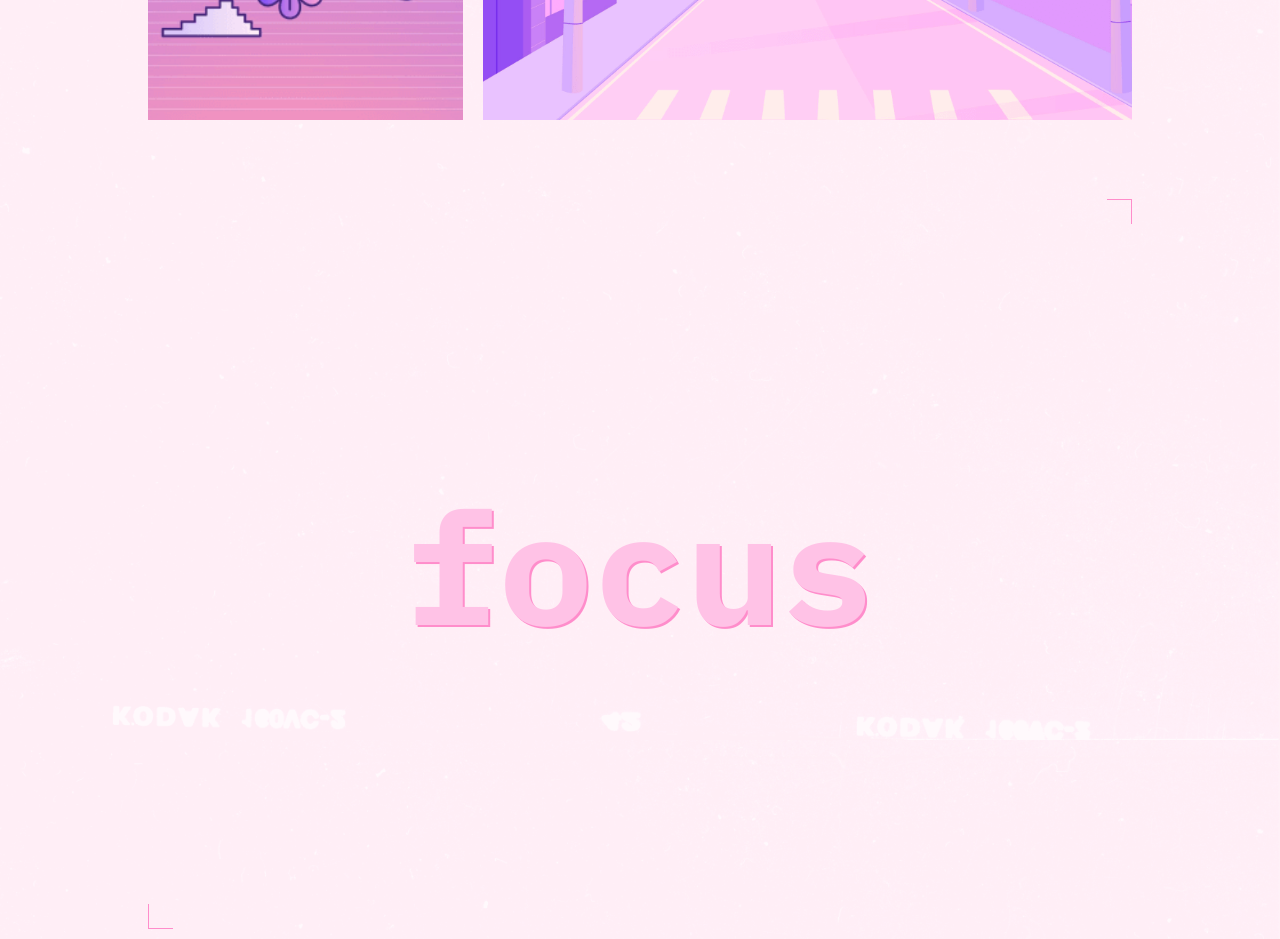
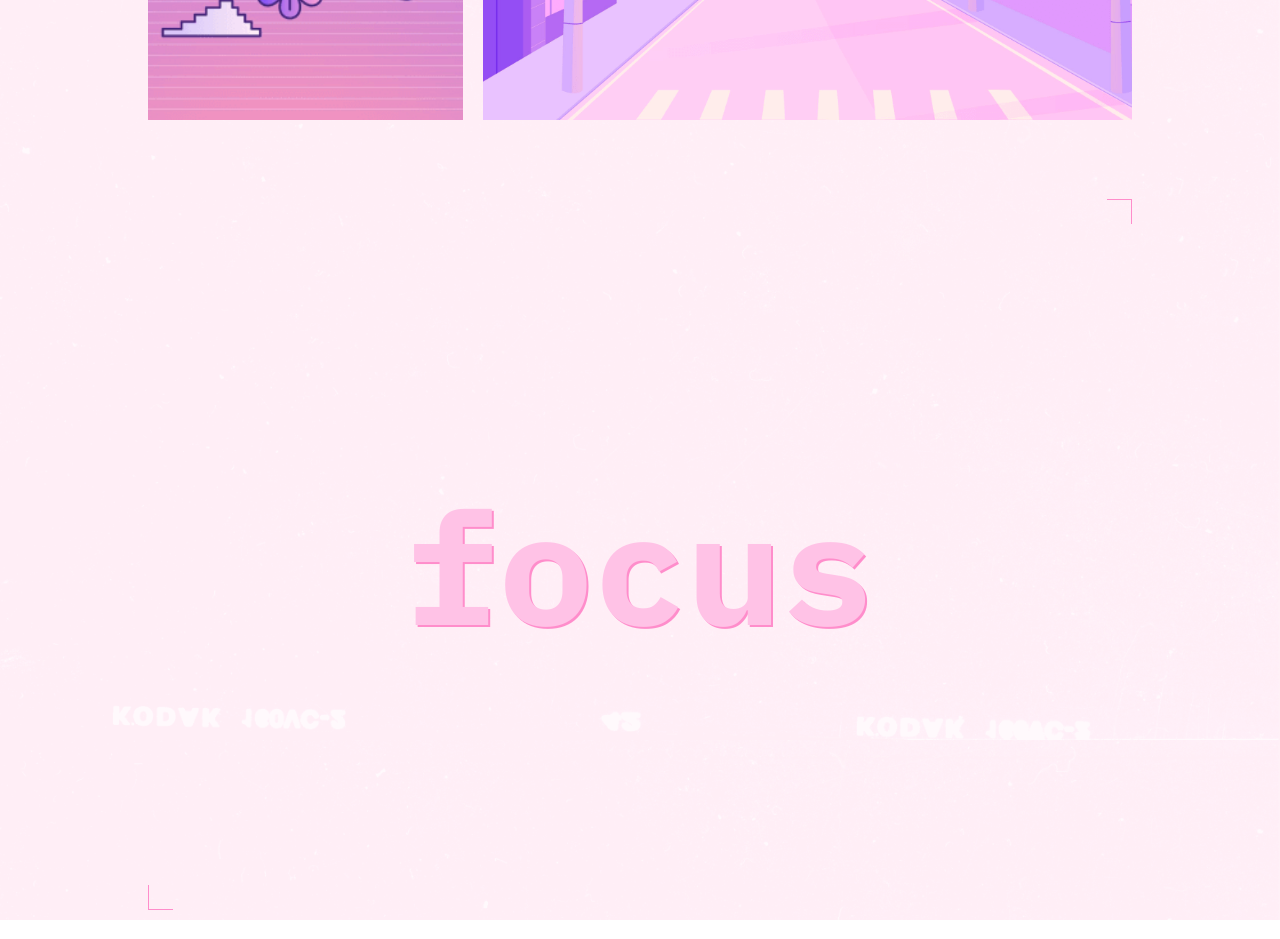
Before and after one commit to NikolayBugynin/slozhno-sosredotochitsya, a plain HTML site: page index.html in a window 1280 px wide. Shown: the part 4060-4999 px from the top of the page. Drawn offline with Linux system fonts and the light colour scheme.

Commit message:
refactoring v1.3

```diff
--- a/styles/style.css
+++ b/styles/style.css
@@ -220,7 +220,7 @@
   padding-block-end: 284px;
   display: flex;
   justify-content: center;
-  block-size: 100%;
+  block-size: 100vh;
 }
 
 .footer::before {
```
